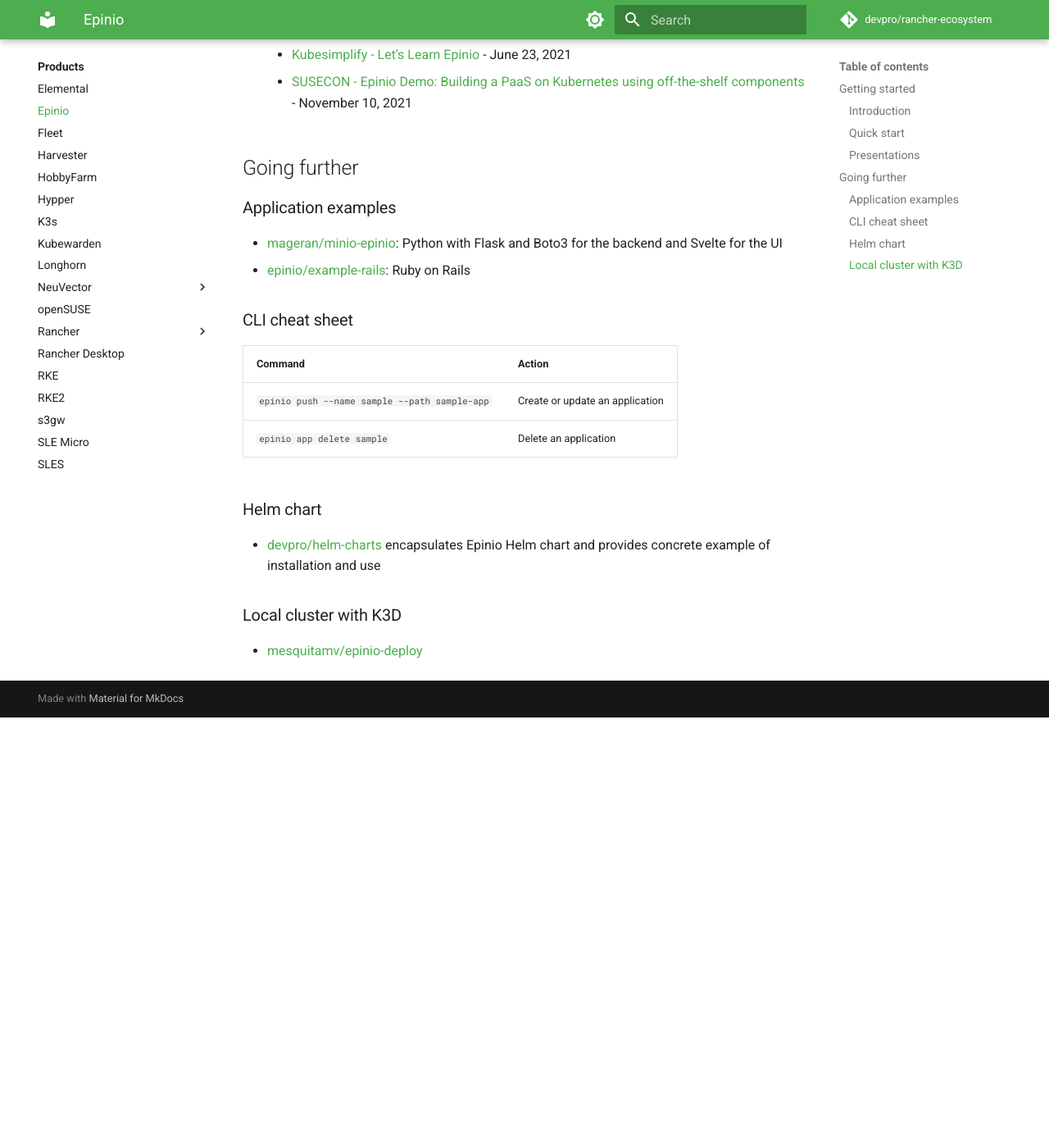
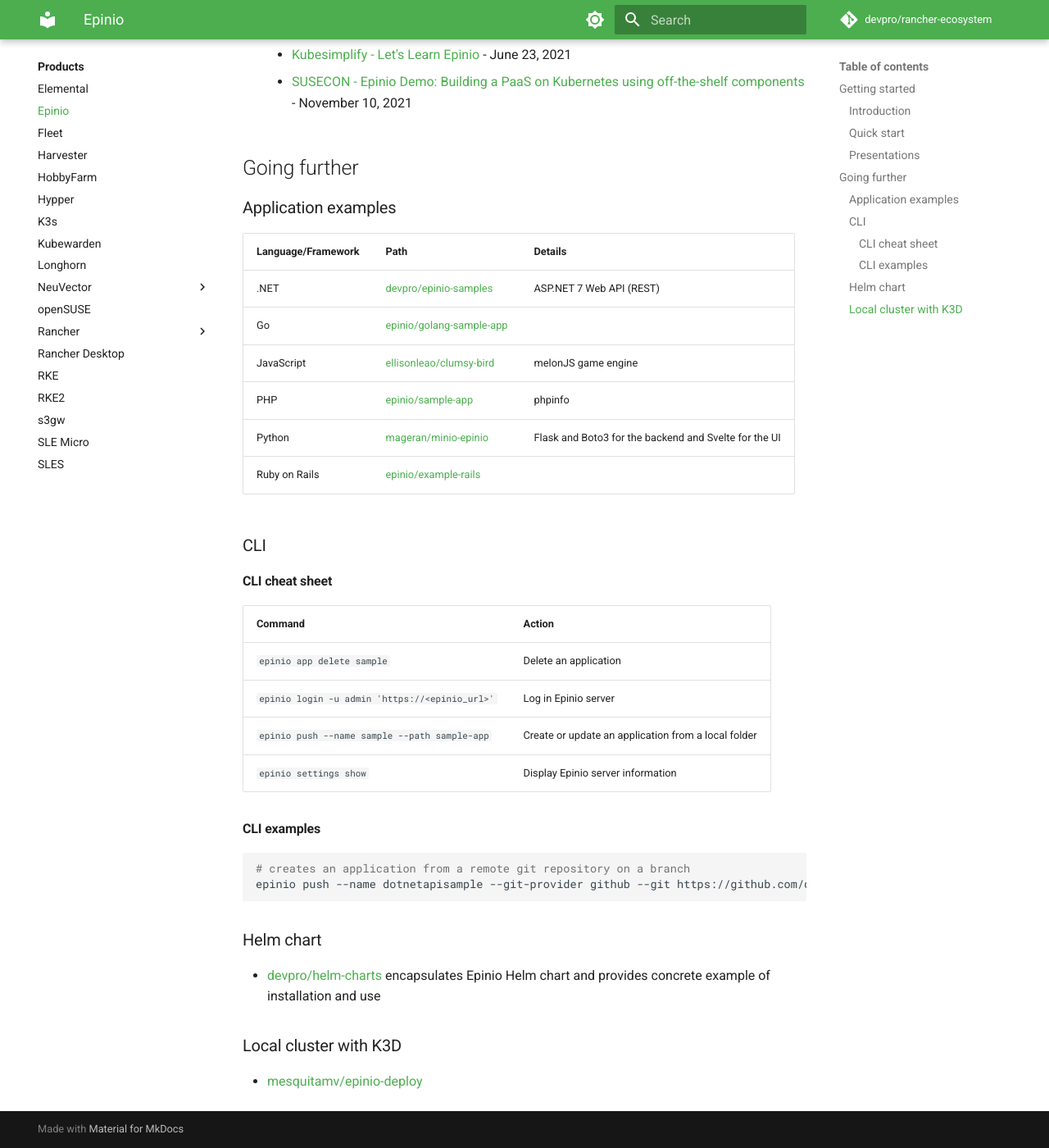
Before and after one commit to devpro/rancher-ecosystem, an MkDocs documentation site: the page built from docs/epinio.md, in a window 1280 px wide and 1400 px high, scrolled down 838 px. Shown: the whole window at 82% size. Built offline with MkDocs 1.6.1 and Material for MkDocs 9.7.7, drawn with Linux system fonts in a browser that asks for light colours; comment, search, counter and statistics services are not loaded; before the commit the page ends 1713 px from its top, so only the background shows below that.

Commit message:
Update Epinio page

````diff
--- a/docs/epinio.md
+++ b/docs/epinio.md
@@ -32,15 +32,32 @@ Epinio is Cloud Native, free, open-source, simple solution that runs in a Kubern
 
 ### Application examples
 
-* [mageran/minio-epinio](https://github.com/mageran/minio-epinio/tree/main/samples/photo-album): Python with Flask and Boto3 for the backend and Svelte for the UI
-* [epinio/example-rails](https://github.com/epinio/example-rails): Ruby on Rails
+Language/Framework | Path                                                                                            | Details
+-------------------|-------------------------------------------------------------------------------------------------|------------------------------------------------------
+.NET               | [devpro/epinio-samples](https://github.com/devpro/epinio-samples/tree/main/samples/dotnet)      | ASP.NET 7 Web API (REST)
+Go                 | [epinio/golang-sample-app](https://github.com/epinio/epinio/tree/main/assets/golang-sample-app) |
+JavaScript         | [ellisonleao/clumsy-bird](https://github.com/ellisonleao/clumsy-bird)                           | melonJS game engine
+PHP                | [epinio/sample-app](https://github.com/epinio/epinio/tree/main/assets/sample-app)               | phpinfo
+Python             | [mageran/minio-epinio](https://github.com/mageran/minio-epinio/tree/main/samples/photo-album)   | Flask and Boto3 for the backend and Svelte for the UI
+Ruby on Rails      | [epinio/example-rails](https://github.com/epinio/example-rails)                                 |
 
-### CLI cheat sheet
+### CLI
 
-Command                                       | Action
-----------------------------------------------|--------------------------------
-`epinio push --name sample --path sample-app` | Create or update an application
-`epinio app delete sample`                    | Delete an application
+#### CLI cheat sheet
+
+Command                                        | Action
+-----------------------------------------------|----------------------------------------------------
+`epinio app delete sample`                     | Delete an application
+`epinio login -u admin 'https://<epinio_url>'` | Log in Epinio server
+`epinio push --name sample --path sample-app`  | Create or update an application from a local folder
+`epinio settings show`                         | Display Epinio server information
+
+#### CLI examples
+
+```bash
+# creates an application from a remote git repository on a branch
+epinio push --name dotnetapisample --git-provider github --git https://github.com/devpro/epinio-samples,feature/init-solution
+```
 
 ### Helm chart
 
````
